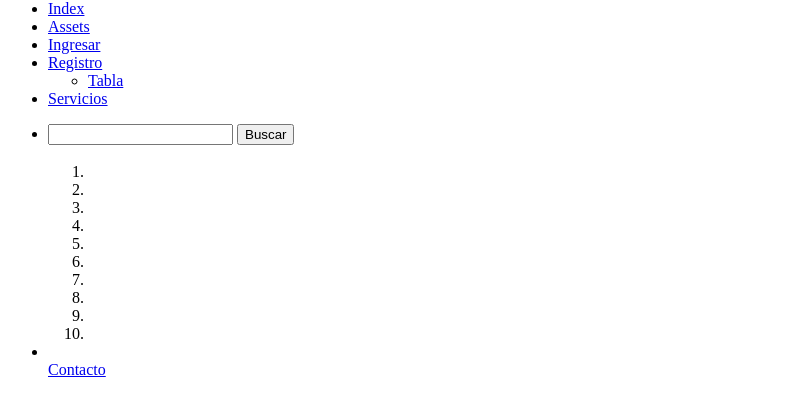
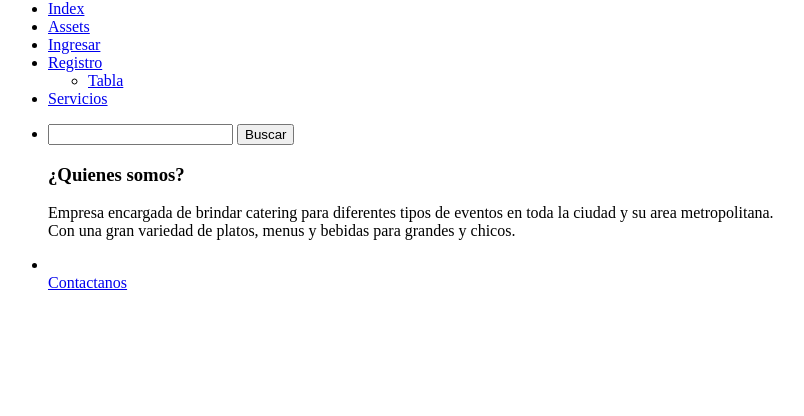
Before and after one commit to Ronni007/HTML, a plain HTML site: page index.html in a window 1280 px wide. Shown: the part 228-644 px from the top of the page, without its empty margins (0-804 px from the left). Drawn offline with Linux system fonts and the light colour scheme.

Commit message:
mi nueva chamba

```diff
--- a/index.html
+++ b/index.html
@@ -41,32 +41,19 @@
             <button type="submit"> Buscar</button>
           </form>
         </li>
-        <ol> <br>
-          <li>
-          <li>
-          <li>
-          <li>
-          <li>
-          <li>
-          <li>
-          <li>
-          <li>
-          <li>
-
-          </li>
-          </li>
-          </li>
-          </li>
-          </li>
-          </li>
-          </li>
-          </li>
-          </li>
-          </li>
-          </li>
-        </ol>
+        <div>
+          <h3>
+            ¿Quienes somos?
+          </h3>
+          <p>
+            Empresa encargada de brindar catering para diferentes tipos de eventos en toda la ciudad y su area
+            metropolitana.
+            <br> Con una gran variedad de platos, menus y bebidas para grandes y chicos.
+            <br>
+          </p>
+        </div>
         <li>
-          <br><a href="Contacto/datosContacto.html" target="_blank">Contacto</a>
+          <br><a href="Contacto/datosContacto.html" target="_blank">Contactanos</a>
           <form action="Contacto/datosContacto.html" method="get"></form>
         </li>
       </ul>
```
Also changed, not shown: Contacto/contactado.html (added, +16 -0 lines), Contacto/datosContacto.html (+22 -0 lines).
